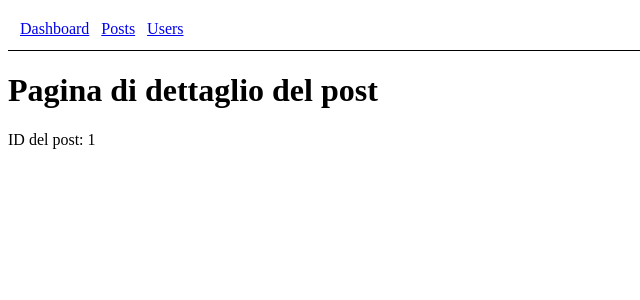
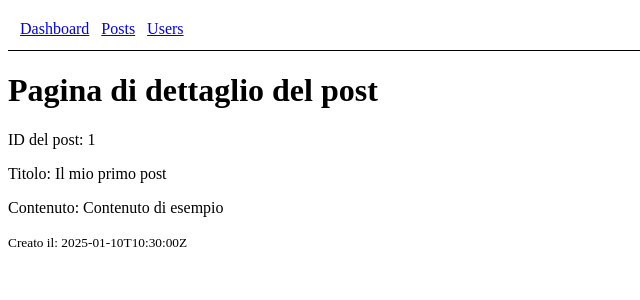
Before and after one commit to Fabio-Bianco/frontend-recruiting, a React (Vite) app: page /posts/1 in a window 1280 px wide. Shown: the top 300 px of the page, without its empty margins (0-640 px from the left). Built offline with nearby package versions, Linux system fonts and the light colour scheme; data requests are answered from the project's data file.

Commit message:
feat: implement getPostById function and enhance PostsDetails component to display post details

```diff
--- a/src/api/posts.api.ts
+++ b/src/api/posts.api.ts
@@ -3,11 +3,15 @@ import type { Post } from "../types/post";
 
 // Funzione che recupera tutti i post dal backend
 export async function getPosts(): Promise<Post[]> {
-
     // Chiamata HTTP GET verso /posts
   const response = await apiClient.get<Post[]>("/posts");
-
   //Ritorniamo solo i dati JSON
   return response.data;
 
 }
+
+// Funzione che recupera un singolo post dato il suo ID
+export async function getPostById(id: string): Promise<Post> {
+  const { data } = await apiClient.get<Post>(`/posts/${id}`);
+  return data;
+}
--- a/src/pages/PostsDetails.tsx
+++ b/src/pages/PostsDetails.tsx
@@ -1,17 +1,30 @@
-// importazione useParams da react-router-dom
+import { useEffect, useState } from "react";
 import { useParams } from "react-router-dom";
-
-
+import { getPostById } from "../api/posts.api";
+import type { Post } from "../types/post";
 
 export default function PostsDetails() {
+  const { id } = useParams();
+  const [post, setPost] = useState<Post | null>(null);
 
-    const { id } = useParams();
+  useEffect(() => {
+    async function loadPost() {
+      if (!id) return;                // protezione: id potrebbe mancare
+      const data = await getPostById(id);
+      setPost(data);
+    }
+    loadPost();
+  }, [id]);
 
-    return (
-        <div>
-            <h1>Pagina di dettaglio del post</h1>
-            <p>ID del post: {id}</p>
-        </div>
-    )
+  if (!post) return <p>Caricamento...</p>;
 
+  return (
+    <div>
+      <h1>Pagina di dettaglio del post</h1>
+      <p>ID del post: {id}</p>
+      <p>Titolo: {post.title}</p>
+      <p>Contenuto: {post.content}</p>
+      <small>Creato il: {post.createdAt}</small>
+    </div>
+  );
 }
```
Also changed, not shown: src/types/post.ts (line endings or trailing spaces).
